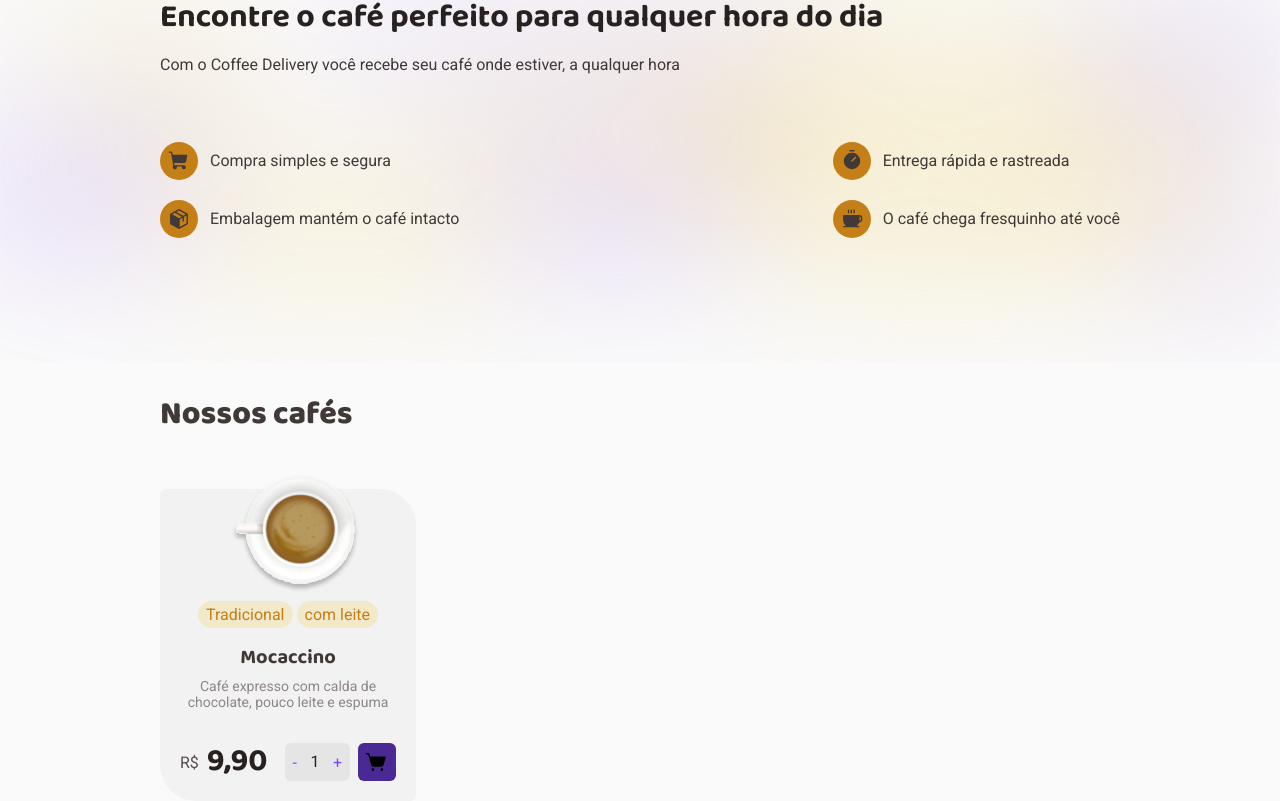
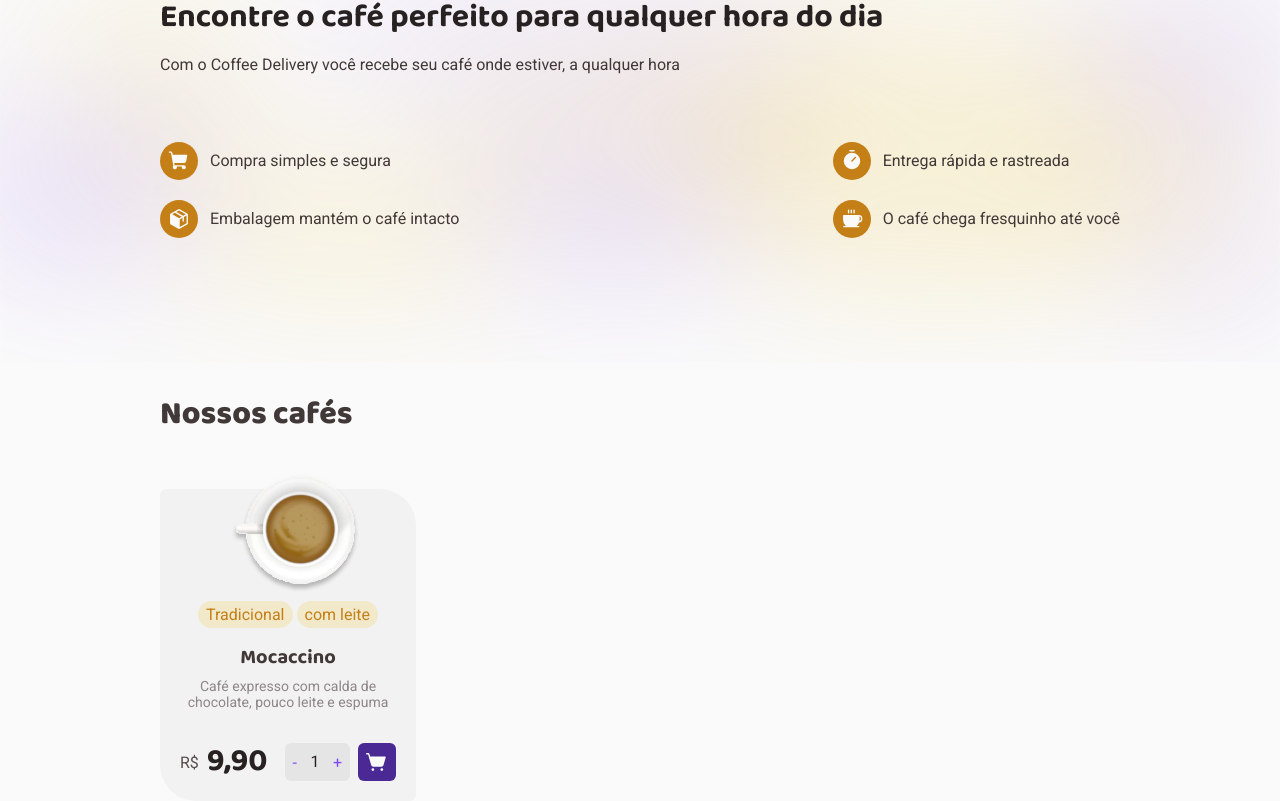
Before and after one commit to MartinGBB/coffee-delivery, a React (Vite) app: page / in a window 1280 px wide. Shown: the part 201-1002 px from the top of the page. Built offline with nearby package versions, Linux system fonts and the light colour scheme.

Commit message:
style: muda cores dos iconos

```diff
--- a/src/pages/Home/components/Products/styles.ts
+++ b/src/pages/Home/components/Products/styles.ts
@@ -100,5 +100,6 @@ export const CartButton = styled.button`
   align-items: center;
   padding: 0.5rem;
   border-radius: 6px;
+  color: ${({ theme }) => theme.background};
   background: ${({ theme }) => theme['purple-dark']};
 `
--- a/src/pages/Home/styles.ts
+++ b/src/pages/Home/styles.ts
@@ -27,6 +27,10 @@ export const ContentBanner = styled.div`
   padding-bottom: 7.75rem;
   margin: auto 10rem;
 
+  & svg {
+    color: ${({ theme }) => theme.background};
+  }
+
   @media (max-width: 1024px) {
     margin: auto 2rem;
   }
@@ -44,15 +48,13 @@ export const DescriptionBanner = styled.div`
   grid-template-columns: auto auto;
   grid-template-rows: repeat(2, 1fr);
   row-gap: 1.25rem;
+  column-gap: 0.3rem;
   justify-content: space-between;
 
   & p {
     display: flex;
     align-items: center;
     gap: 0.75rem;
-  }
-
-  p:nth-child(2n) {
   }
 
   & span {
```
